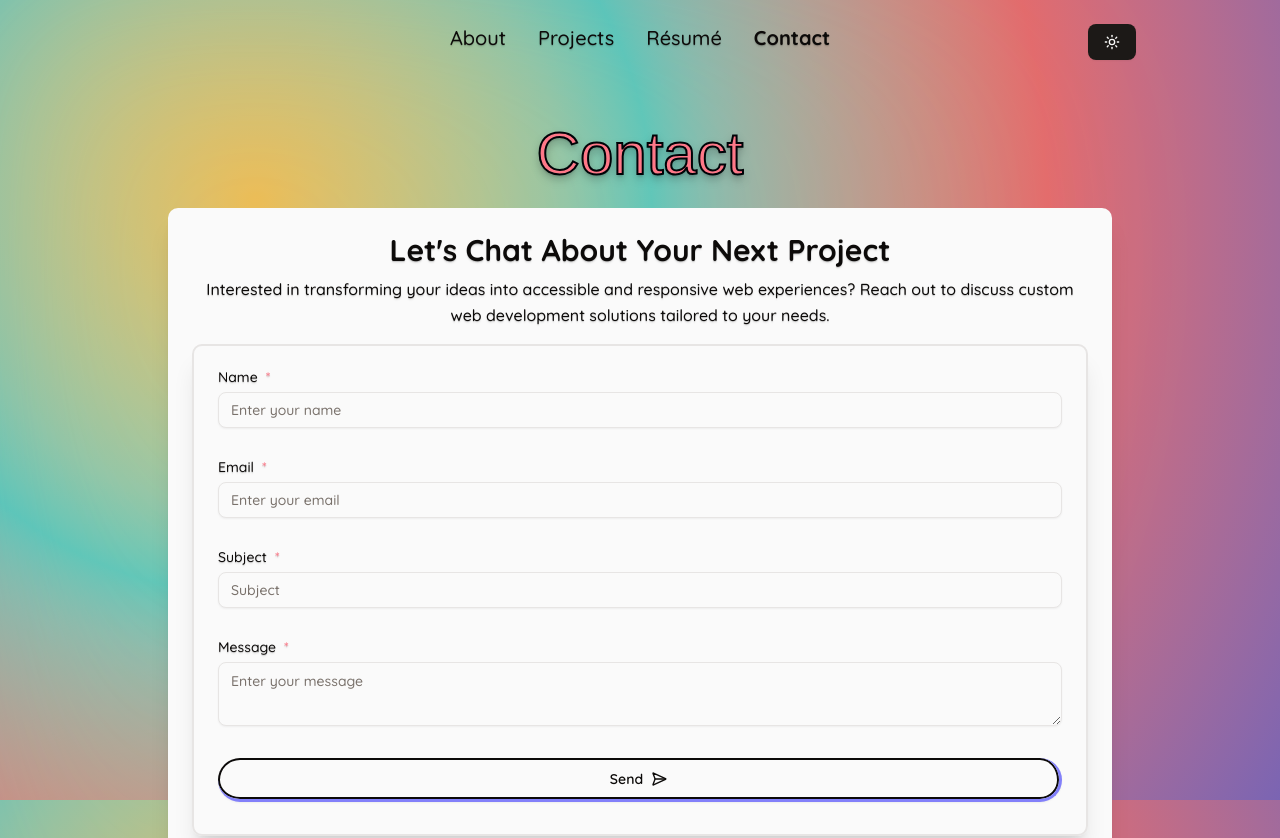
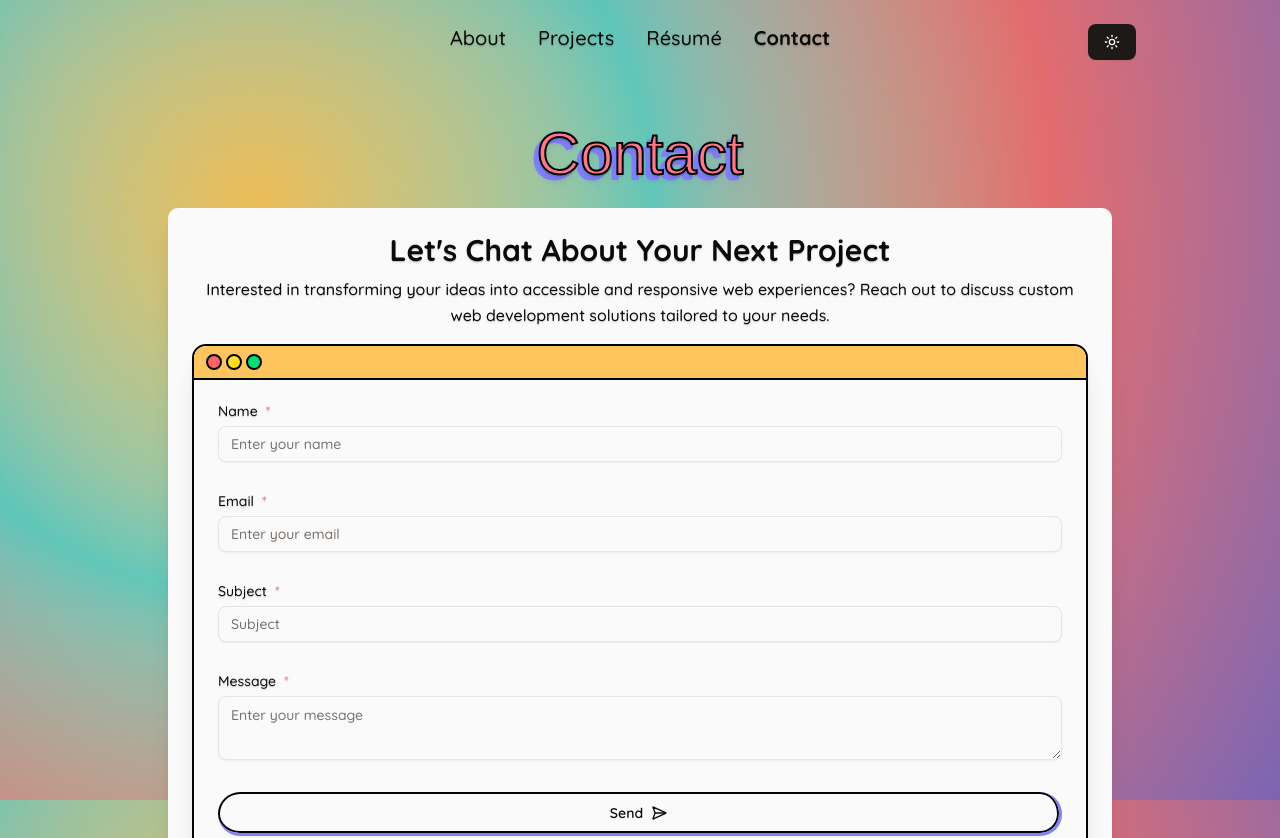
Before and after one commit to rochelle-rossman/portfolio-site, a Next.js app: page /contact in a window 1280 px wide. Shown: the top 838 px of the page. Built offline with nearby package versions, Linux system fonts and the light colour scheme; a web font is replaced by a local one; what tailwindcss-animated would draw is missing.

Commit message:
fix: styling tweaks

```diff
--- a/src/app/globals.css
+++ b/src/app/globals.css
@@ -31,7 +31,7 @@
   --accent: oklch(0.97 0.001 106.424);
   --accent-foreground: oklch(0.216 0.006 56.043);
   --destructive: var(--color-coral);
-  --border: oklch(0.923 0.003 48.717);
+  --border: var(--color-navy);
   --input: oklch(0.923 0.003 48.717);
   --ring: oklch(0.709 0.01 56.259);
   --chart-1: oklch(0.646 0.222 41.116);
@@ -113,7 +113,7 @@
   --muted-foreground: var(--color-gold);
   --accent: oklch(0.216 0.006 56.043);
   --accent-foreground: oklch(0.985 0.001 106.423);
-  --border: oklch(42.142% 0.19215 293.758);
+  --border: var(--color-indigo);
   --input: oklch(0.8 0.12 79.6);
 }
 
@@ -128,7 +128,7 @@
   }
 
   h1 {
-    @apply text-4xl xs:text-5xl md:text-6xl font-heading text-center text-coral mb-8 text-shadow-lg drop-shadow-lg;
+    @apply text-4xl xs:text-5xl md:text-6xl font-heading text-center text-coral mb-8 text-shadow-lg drop-shadow-[-5px_5px_var(--color-purple)] dark:drop-shadow-[-5px_5px_var(--color-indigo)];
     -webkit-text-stroke: 2px var(--color-navy);
   }
 
--- a/src/components/card.tsx
+++ b/src/components/card.tsx
@@ -5,13 +5,13 @@ interface CardProps {
 
 export default function Card({ children, className }: CardProps) {
 	return (
-		<div className={`w-full border-2 border-navy rounded-xl shadow-xl overflow-clip ${className}`}>
-			<div className='bg-gold dark:bg-gray-600 border-b-2 border-navy px-3 py-2 rounded-t-xl flex'>
+		<div className={`w-full border-2 border-navy rounded-xl shadow-xl overflow-hidden ${className}`}>
+			<div className='bg-gold dark:bg-indigo border-b-2 border-navy px-3 py-2 flex'>
 				<span className='block w-4 h-4 border-2 border-navy bg-red-400 rounded-full' />
 				<span className='block w-4 h-4 border-2 border-navy bg-yellow-300 rounded-full mx-1' />
 				<span className='block w-4 h-4 border-2 border-navy bg-green-400 rounded-full' />
 			</div>
-			<div className='p-6 bg-background dark:bg-gray-800'>
+			<div className='p-6 bg-background'>
 				{children}
 			</div>
 		</div>
--- a/src/components/contact-form.tsx
+++ b/src/components/contact-form.tsx
@@ -3,6 +3,7 @@ import { Button } from '@/components/ui/button'
 import { Input } from '@/components/ui/input'
 import { Label } from '@/components/ui/label'
 import { Textarea } from '@/components/ui/textarea'
+import Card from '@/components/card'
 import { House, SendHorizontal } from 'lucide-react'
 import Link from 'next/link'
 import React, { FormEvent, useState } from 'react'
@@ -58,7 +59,8 @@ export default function ContactForm() {
 	}
 
 	return (
-		<div className='border-2 rounded-lg shadow-xl p-6'>
+
+			<Card>
 				{!submitted ? (
 					<form
 						onSubmit={handleSubmit}
@@ -158,6 +160,6 @@ export default function ContactForm() {
 						</Link>
 					</div>
 				)}
-		</div>
+			</Card>
 	)
 }
--- a/src/components/project-card.tsx
+++ b/src/components/project-card.tsx
@@ -24,8 +24,8 @@ export default function ProjectCard({
 	techStack,
 }: ProjectData) {
 	return (
-
-			<Card className=''>
+		<Card className=''>
+			<article>
 				<div className='flex flex-col-reverse md:flex-row gap-6 p-6'>
 					{featuredImage && (
 						<div className='md:w-1/3 w-full'>
@@ -95,6 +95,7 @@ export default function ProjectCard({
 						</footer>
 					</div>
 				</div>
-			</Card>
+			</article>
+		</Card>
 	)
 }
--- a/src/components/project-details.tsx
+++ b/src/components/project-details.tsx
@@ -1,5 +1,6 @@
 import Carousel from '@/components/carousel'
 import { Badge } from '@/components/ui/badge'
+import Card from '@/components/card'
 
 type ProjectData = {
 	title: string
@@ -131,9 +132,9 @@ export default function ProjectDetails({
 					{screenshots && (
 						<section>
 							<h3>Sample Screenshots</h3>
-							<div>
+							<Card>
 								<Carousel images={screenshots} />
-							</div>
+							</Card>
 
 							{company === 'TechnologyAdvice' && (
 								<p className='mt-2 text-xs text-center text-muted-foreground italic'>
--- a/src/components/ui/badge.tsx
+++ b/src/components/ui/badge.tsx
@@ -16,7 +16,7 @@ const badgeVariants = cva(
 				destructive:
 					'border-transparent bg-destructive text-white [a&]:hover:bg-destructive/90 focus-visible:ring-destructive/20 dark:focus-visible:ring-destructive/40 dark:bg-destructive/60',
 				outline:
-					'border-purple border-2 border-b-3 border-r-3 [a&]:hover:bg-accent [a&]:hover:text-accent-foreground',
+					'border [a&]:hover:bg-accent [a&]:hover:text-accent-foreground',
 			},
 		},
 		defaultVariants: {
--- a/src/components/ui/button.tsx
+++ b/src/components/ui/button.tsx
@@ -20,7 +20,7 @@ const buttonVariants = cva(
 				ghost: 'hover:bg-accent hover:text-accent-foreground dark:hover:bg-accent/50',
 				link: 'text-primary underline-offset-4 hover:underline',
 				branded:
-					'bg-background rounded-full font-semibold min-h-11 ring-2 ring-inset shadow-xs border-purple border-r-3 border-b-3 ',
+					'bg-background rounded-full font-semibold min-h-11 ring-2 ring-border ring-inset shadow-xs border-purple dark:border-border border-r-3 border-b-3 ',
 			},
 			size: {
 				default: 'h-9 px-4 py-2 has-[>svg]:px-4',
```
Lines whose indentation alone changed are shown as unchanged.
